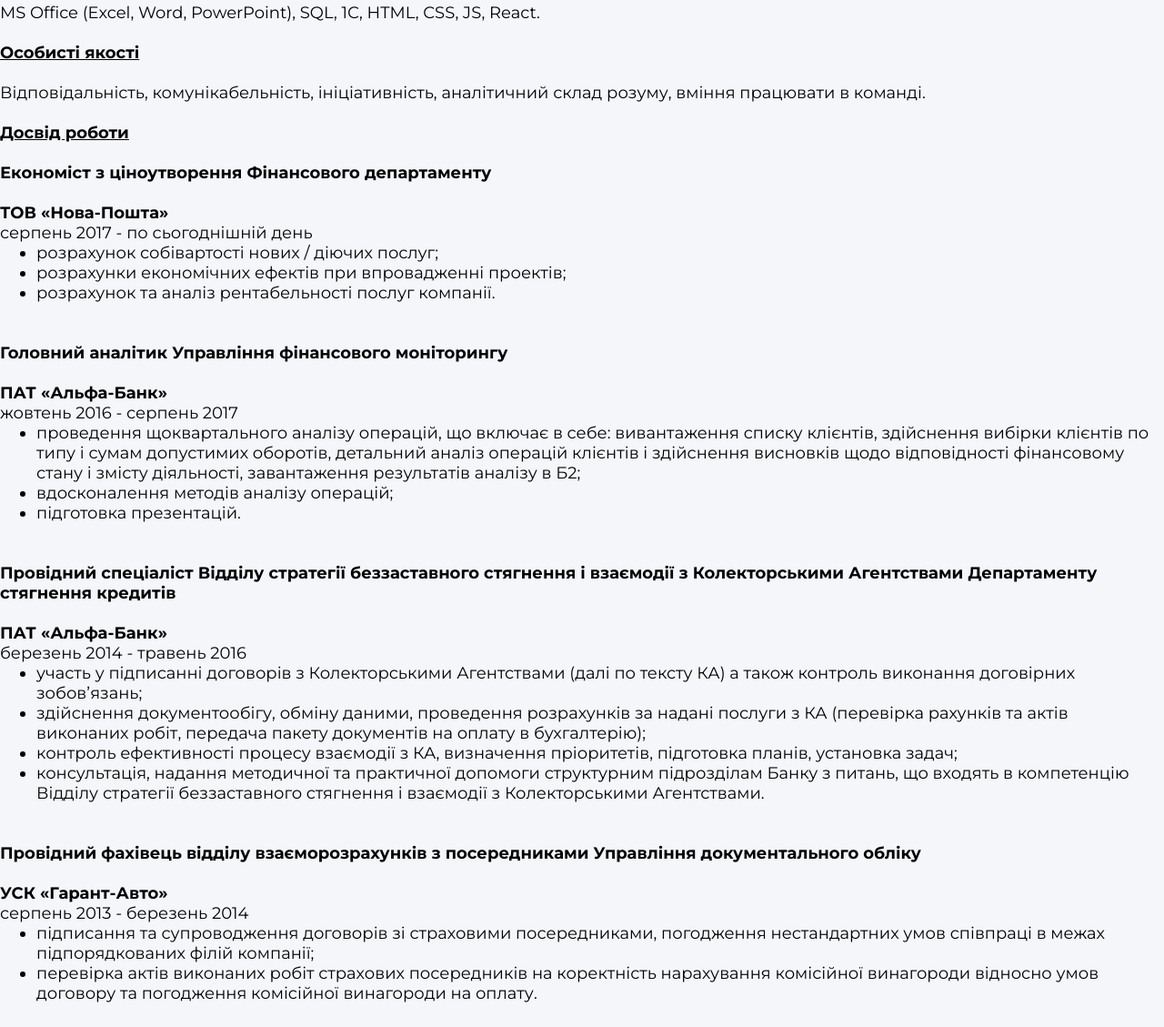
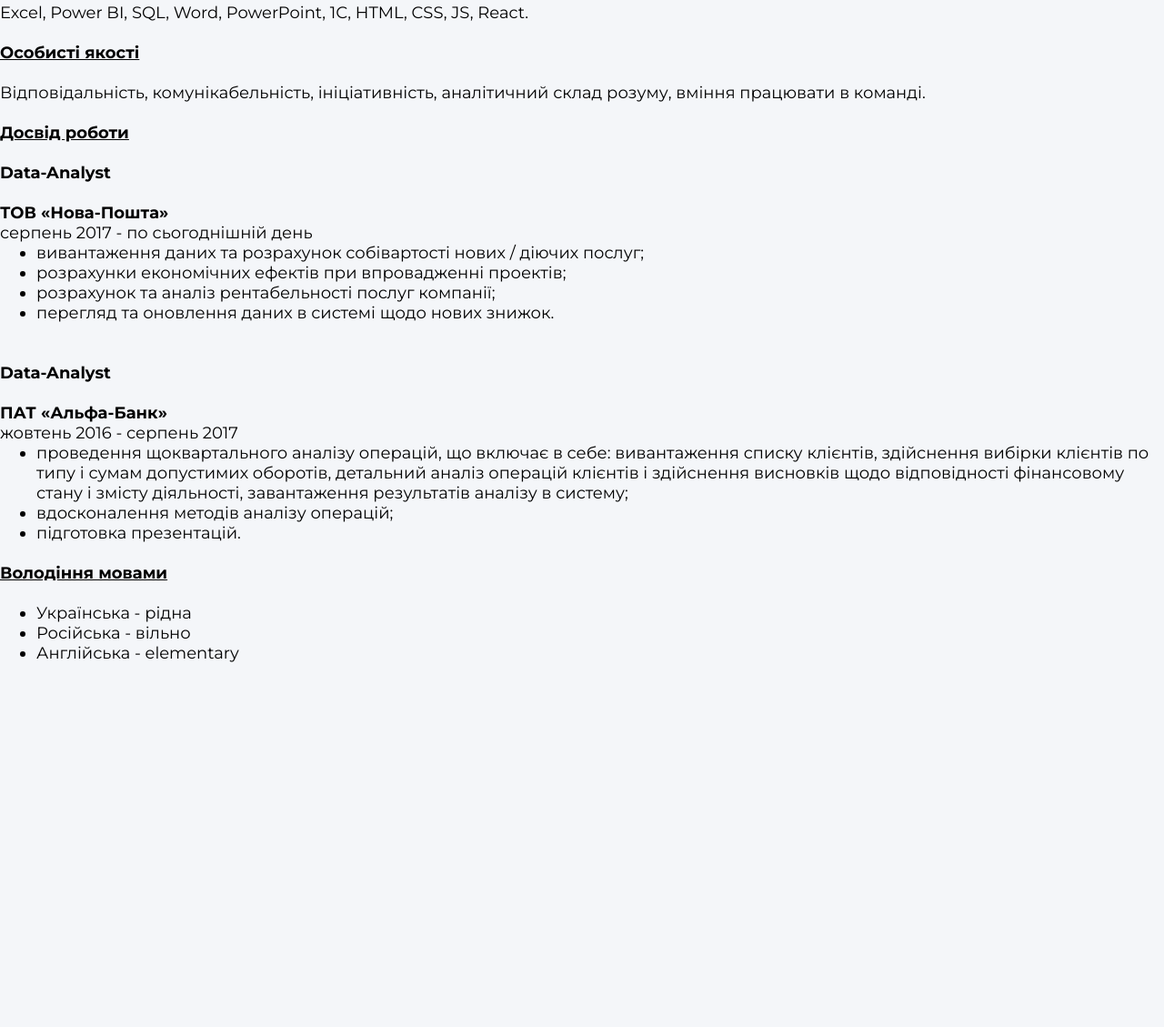
Before and after one commit to start20201202/Resume_Lehka_Tetiana, a plain HTML site: page index.html in a window 1280 px wide. Shown: the part 803-1932 px from the top of the page at 91% size. After the commit the page ends 1572 px from the top, so only its background shows below. Drawn offline with Linux system fonts and the light colour scheme.

Commit message:
add change

```diff
--- a/index.html
+++ b/index.html
@@ -15,7 +15,7 @@
             <img src="./Image/photo_cv.jpg">
         </div>
         <div>
-            <h1>Аналітик</h1>
+            <h1>Data-Analyst</h1>
             <br>
 
             <h1>Легка Тетяна</h1>
@@ -24,7 +24,7 @@
             <ul>
                 <li ><strong>Дата народження:</strong> 22.10.1989</li>
                 <li ><strong>Телефон:</strong> +38(097)625-85-08</li>
-                <li><strong>Email:</strong> tanyakunchij@ukr.net</li>
+                <li><strong>Email:</strong> start20201202@gmail.com</li>
             </ul>
         </div>
         <div>
@@ -43,7 +43,7 @@
             <h2 >Навички роботи з ПК</h2>
             <br>
 
-            <p>       MS Office (Excel, Word, PowerPoint), SQL, 1С, HTML, CSS, JS, React.
+            <p>       Excel, Power BI, SQL, Word, PowerPoint, 1С, HTML, CSS, JS, React.
                 </p>
         </div>
         <div>
@@ -61,65 +61,34 @@
             <br>
 
             <div>
-                <h5>Економіст з ціноутворення Фінансового департаменту</h5>
+                <h5>Data-Analyst</h5>
                 <br>
 
                 <h5>ТОВ «Нова-Пошта»</h5>
                 <span>серпень 2017 - по сьогоднішній день</span>
                 <ul>
-                    <li>розрахунок собівартості нових / діючих послуг;</li>
+                    <li>вивантаження даних та розрахунок собівартості нових / діючих послуг;</li>
                     <li>розрахунки економічних ефектів при впровадженні проектів;</li>
-                    <li>розрахунок та аналіз рентабельності послуг компанії.</li>
+                    <li>розрахунок та аналіз рентабельності послуг компанії;</li>
+                    <li>перегляд та оновлення даних в системі щодо нових знижок.</li>
                 </ul>
             </div>
             <br>
             <br>
 
             <div>
-                <h5>Головний аналітик Управління фінансового моніторингу</h5>
+                <h5>Data-Analyst</h5>
                 <br>
 
                 <h5>ПАТ «Альфа-Банк»</h5>
                 <span>жовтень 2016 - серпень 2017</span>
                 <ul>
-                    <li>проведення щоквартального аналізу операцій, що включає в себе: вивантаження списку клієнтів, здійснення вибірки клієнтів по типу і сумам допустимих оборотів, детальний аналіз операцій клієнтів і здійснення висновків щодо відповідності фінансовому стану і змісту діяльності, завантаження результатів аналізу в Б2;</li>
+                    <li>проведення щоквартального аналізу операцій, що включає в себе: вивантаження списку клієнтів, здійснення вибірки клієнтів по типу і сумам допустимих оборотів, детальний аналіз операцій клієнтів і здійснення висновків щодо відповідності фінансовому стану і змісту діяльності, завантаження результатів аналізу в cистему;</li>
                     <li>вдосконалення методів аналізу операцій;</li>
                     <li>підготовка презентацій.</li>
 
                 </ul>
             </div>
-            <br>
-            <br>
-            <div>
-                <h5>Провідний спеціаліст Відділу стратегії беззаставного стягнення і взаємодії з Колекторськими Агентствами Департаменту стягнення кредитів</h5>
-                <br>
-
-                <h5>ПАТ «Альфа-Банк»</h5>
-                <span>березень 2014 - травень 2016</span>
-                <ul>
-                    <li>участь у підписанні договорів з Колекторськими Агентствами (далі по тексту КА) а також контроль виконання договірних зобов’язань;</li>
-                    <li>здійснення документообігу, обміну даними, проведення розрахунків за надані послуги з КА (перевірка рахунків та актів виконаних робіт, передача пакету документів на оплату в бухгалтерію);</li>
-                    <li>контроль ефективності процесу взаємодії з КА, визначення пріоритетів, підготовка планів, установка задач;</li>
-                    <li>консультація, надання методичної  та практичної допомоги структурним підрозділам Банку з питань, що входять в компетенцію Відділу стратегії беззаставного стягнення і взаємодії з Колекторськими Агентствами.</li>
-
-                </ul>
-            </div>
-            <br>
-            <br>
-            <div>
-                <h5>Провідний фахівець відділу взаєморозрахунків з посередниками Управління документального обліку</h5>
-                <br>
-
-                <h5>УСК «Гарант-Авто»</h5>
-                <span>серпень 2013 - березень 2014</span>
-                <ul>
-                    <li>підписання та супроводження договорів зі страховими посередниками, погодження нестандартних умов співпраці в межах підпорядкованих філій компанії;</li>
-                    <li>перевірка актів виконаних робіт страхових посередників на коректність нарахування комісійної винагороди відносно умов договору та погодження комісійної винагороди на оплату.</li>
-
-                </ul>
-            </div>
-            <br>
-            <br>
 
         </div>
         <div>
```
